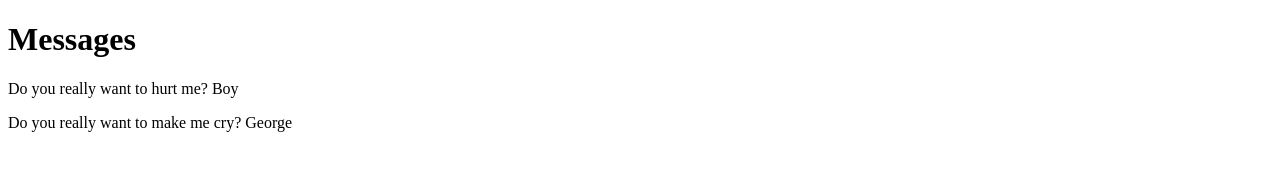
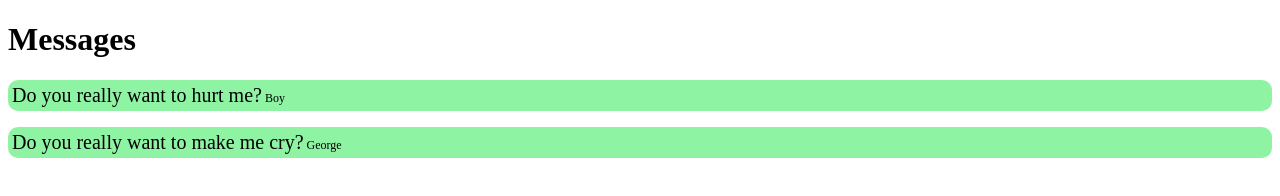
Before and after one commit to tuftsdev/comp20-zzager, a plain HTML site: page messages/index.html in a window 1280 px wide. Drawn offline with Linux system fonts and the light colour scheme.

Commit message:
added elements to the CSS file so the input has a green background and differentiates between the first and second text elements with font size

```diff
--- a/messages/lab.js
+++ b/messages/lab.js
@@ -7,17 +7,17 @@ function parse() {
 	request.open("GET","data.json",true);
 
 	request.onreadystatechange = function() {
-		console.log("Running");
 
 		if (request.readyState == 4 && request.status == 200) {
-			console.log("MING!");
-
 			data = request.responseText;
 			text = JSON.parse(data);
 			theElem = document.getElementById("messages");
 
 			for (i = 0; i < text.length; i++) {
-				theElem.innerHTML += "<p>" + text[i].content + " " + text[i].username + "</p>";
+				theElem.innerHTML += "<p><span class='firstText'>" +
+									text[i].content +
+									"</span><span class='secondText'> " +
+									text[i].username + "</p>";
 			}
 		}
 	}
--- a/messages/style.css
+++ b/messages/style.css
@@ -1 +1,15 @@
 /* Your CSS here... */
+
+#messages p {
+	background-color: #8EF4A3;
+	border-radius: 10px;
+	padding: 4px;
+}
+
+.firstText {
+	font-size: 20px;
+}
+
+.secondText {
+	font-size: 12px;
+}
```
Also changed, not shown: 1 other file.
